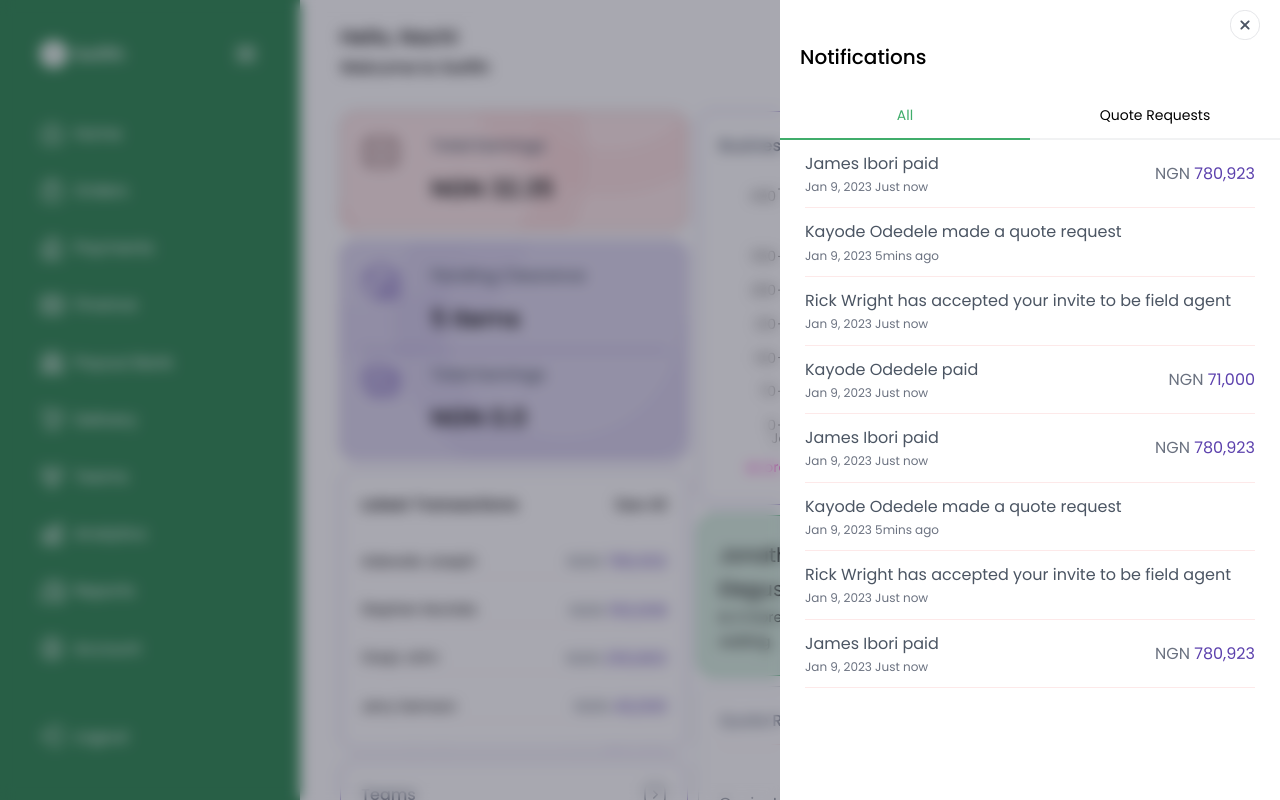
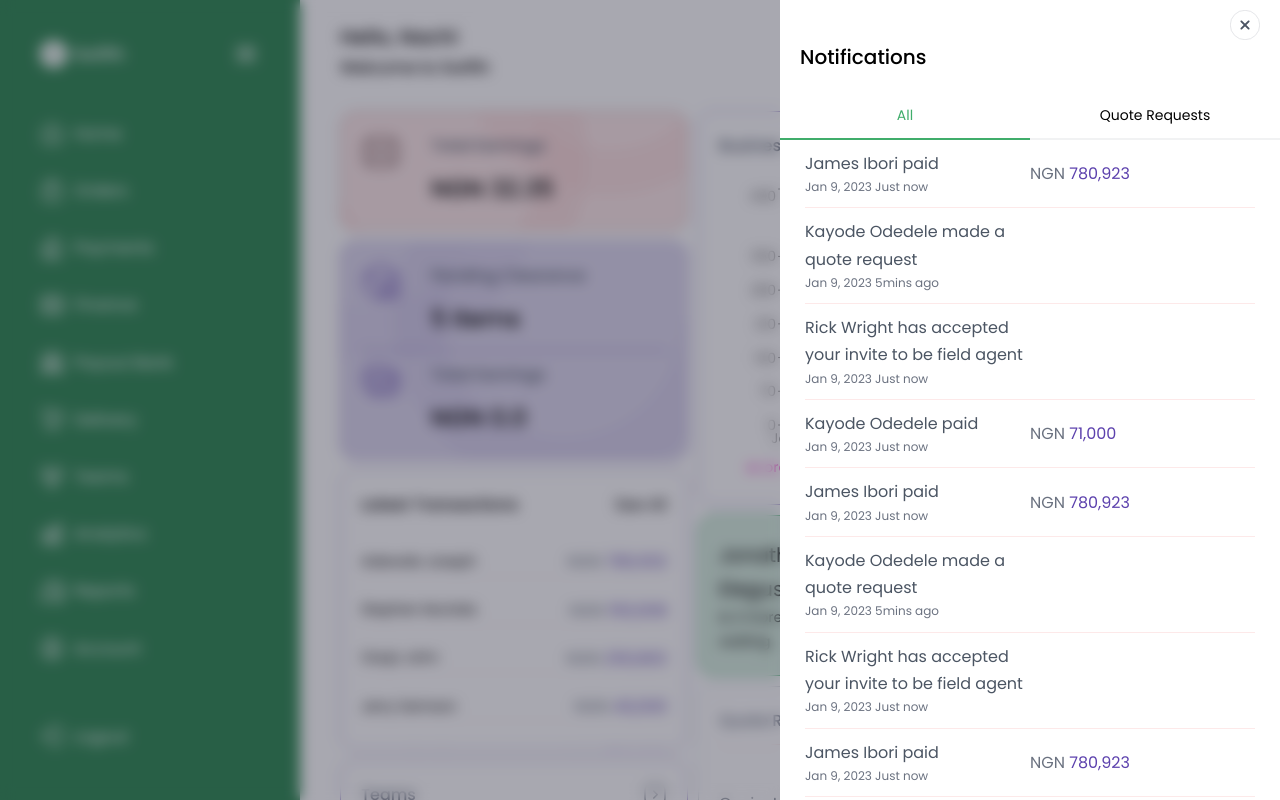
Before and after one commit to projects-for-clients/swifth, a React (Vite) app: page /dashboard in a window 1280 px wide. Both pictures are taken after a click on the element 1192 px from the left and 50 px from the top of the page. Built offline with nearby package versions, Linux system fonts and the light colour scheme.

Commit message:
working on notifications

```diff
--- a/src/container/Nofications.tsx
+++ b/src/container/Nofications.tsx
@@ -157,7 +157,7 @@ export const QuoteRequestsDetails:FC<IQuoteRequestsProps> = ({setCurrentPath, se
         </p>
       </div>
       <main className='grid gap-4 mt-20'>
-        <div className="flex justify-between items-center border-b border-b-color-red-light-1 py-4">
+        <div className="grid grid-cols-2 items-center border-b border-b-color-red-light-1 py-4">
           <div>
             <p className="text-[1.6rem] text-gray-600">Car Year</p>
             <p className="text-[1.2rem] text-gray-500">{carYear}</p>
@@ -167,7 +167,7 @@ export const QuoteRequestsDetails:FC<IQuoteRequestsProps> = ({setCurrentPath, se
             <p className="text-[1.2rem] text-gray-500">{carBrand}</p>
           </div>
         </div>
-        <div className="flex justify-between items-center border-b border-b-color-red-light-1 py-4">
+        <div className="grid grid-cols-2 items-center border-b border-b-color-red-light-1 py-4">
           <div>
             <p className="text-[1.6rem] text-gray-600">Car Model</p>
             <p className="text-[1.2rem] text-gray-500">{carModel}</p>
@@ -177,7 +177,7 @@ export const QuoteRequestsDetails:FC<IQuoteRequestsProps> = ({setCurrentPath, se
             <p className="text-[1.2rem] text-gray-500">{trim}</p>
           </div>
         </div>
-        <div className="flex justify-between items-center border-b border-b-color-red-light-1 py-4">
+        <div className="grid grid-cols-2 items-center border-b border-b-color-red-light-1 py-4">
           <div>
             <p className="text-[1.6rem] text-gray-600">Port</p>
             <p className="text-[1.2rem] text-gray-500">{port}</p>
@@ -201,7 +201,7 @@ export const AllNofications = () => {
     <>
       {ALL_NOTIFICATIONS.map((item, i) => (
         <div
-          className="flex justify-between items-center border-b border-color-red-light-1 py-4"
+          className="grid grid-cols-2 items-center border-b border-color-red-light-1 py-4"
           key={i}
         >
           <div className="">
```
